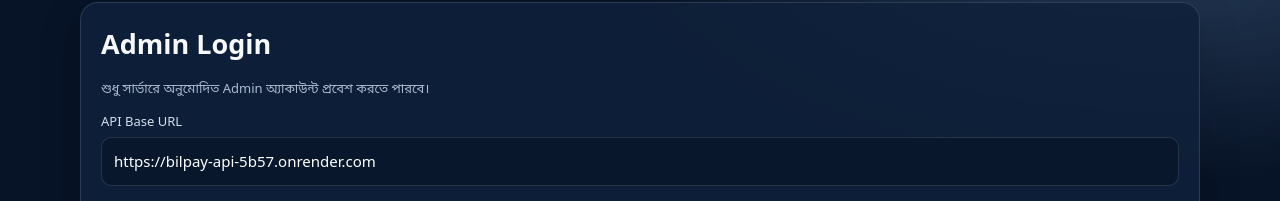
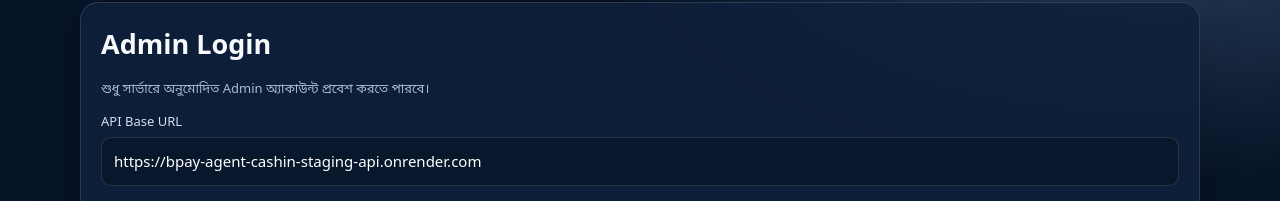
Before and after one commit to imran0075/BilPay_Android-, a plain HTML site: page website/admin/index.html in a window 1280 px wide. Shown: the part 104-305 px from the top of the page. Drawn offline with Linux system fonts and the light colour scheme.

Commit message:
chore(staging): point agent portal to isolated staging API

```diff
--- a/website/admin/index.html
+++ b/website/admin/index.html
@@ -16,7 +16,7 @@ main{max-width:1120px;width:94%;margin:28px auto 70px}.top{display:flex;align-it
 <header class="top"><div><div class="brand"><b>B</b>Pay <span class="sub">ADMIN</span></div><div class="sub">Agent approval · Cash In control</div></div><button id="logout" class="secondary hidden" type="button">লগআউট</button></header>
 <section id="loginPanel" class="panel">
 <h1>Admin Login</h1><p class="sub">শুধু সার্ভারে অনুমোদিত Admin অ্যাকাউন্ট প্রবেশ করতে পারবে।</p>
-<div class="field"><label for="api">API Base URL</label><input id="api" value="https://bilpay-api-5b57.onrender.com" autocomplete="url"></div>
+<div class="field"><label for="api">API Base URL</label><input id="api" value="https://bpay-agent-cashin-staging-api.onrender.com" autocomplete="url"></div>
 <div class="grid"><div class="field"><label for="phone">Admin মোবাইল নম্বর</label><input id="phone" inputmode="numeric" autocomplete="username" placeholder="01XXXXXXXXX"></div><div class="field"><label for="password">পাসওয়ার্ড</label><input id="password" type="password" autocomplete="current-password"></div></div>
 <div class="actions"><button id="login">নিরাপদে লগইন</button></div><div id="loginMsg" class="msg"></div>
 </section>
```
